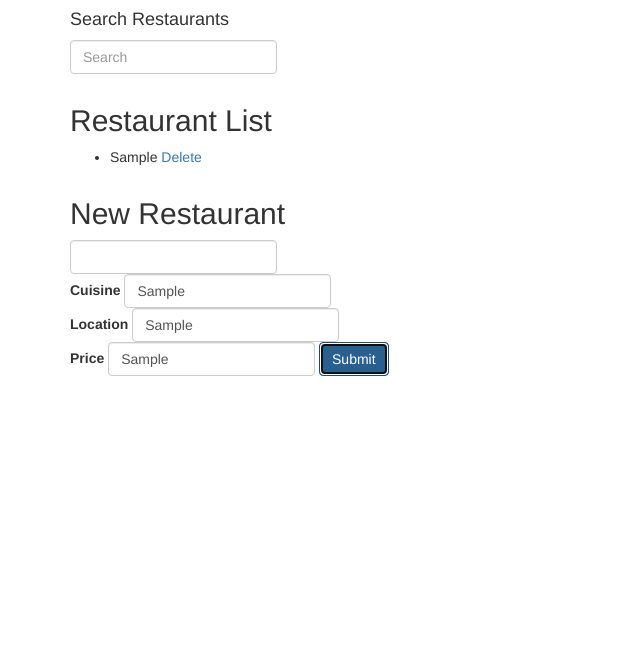
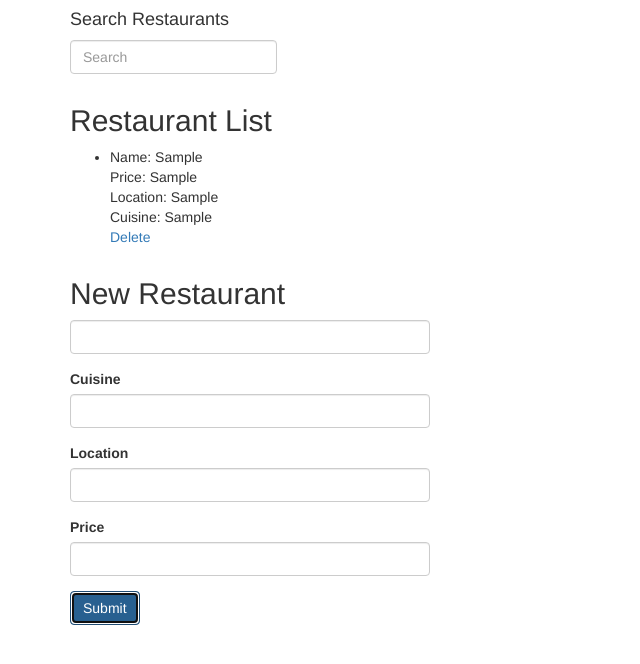
Before and after one commit to BabaYaga64/RestaurantAngularJS, a plain HTML site: page index.html in a window 1280 px wide. Both pictures are taken after typing "Sample", "Sample", "Sample", "Sample" into the empty fields and a click on the button "Submit". Shown: the whole page, without its empty margins (0-640 px from the left). Drawn offline with Linux system fonts and the light colour scheme.

Commit message:
Add CSS functionality

```diff
--- /dev/null
+++ b/css/styles.css
@@ -0,0 +1,3 @@
+.form-control {
+    display: block;
+}
--- a/index.html
+++ b/index.html
@@ -32,7 +32,7 @@
                         <li ng-repeat="item in filtered = (restaurants | filter: query)">
                             <!-- Edits a restaurant -->
                             <span ng-click="editing = true" ng-hide="editing">
-                            {{ item.name }} <a ng-click="deleteRestaurant(item)">Delete</a>
+                            <span class='font-success'>Name: {{ item.name }}</span><br>Price: {{item.price}}<br>Location: {{ item.location }} <br>Cuisine: {{ item.cuisine }}<br>   <a ng-click="deleteRestaurant(item)">Delete</a>
                             </span>
                             <span class="form-group" ng-show="editing" ng-submit="editing = false">
                                 <form class="form-inline" role="form">
@@ -46,9 +46,10 @@
            </div>
             <!-- Adds a restaurant -->
             <div class="row">
-                <div class="col-md-4">
+                <div class="col-sm-4">
                     <h2>New Restaurant</h2>
-                    <form ng-submit="addRestaurant()" class="form-inline" role="form">
+
+                    <form ng-submit="addRestaurant()" class="form" role="form">
                         <div class="form-group">
                             <input type="text" ng-model="restaurantName" class="form-control">
                         </div>
--- a/js/RestaurantsController.js
+++ b/js/RestaurantsController.js
@@ -2,7 +2,7 @@ restaurantList.controller('RestaurantsCtrl', function RestaurantsCtrl($scope){
     $scope.restaurants = [];
     $scope.addRestaurant = function(){
         $scope.restaurants.push({ name: $scope.restaurantName, cuisine: $scope.restaurantCuisine, location: $scope.restaurantLocation, price: $scope.restaurantPrice });
-        $scope.restaurantName = null;
+        $scope.restaurantName = null;$scope.restaurantCuisine = null; $scope.restaurantLocation= null; $scope.restaurantPrice= null;
     };
 
     $scope.deleteRestaurant = function(restaurant){
```
Also changed, not shown: css/bootstrap.min.css.
